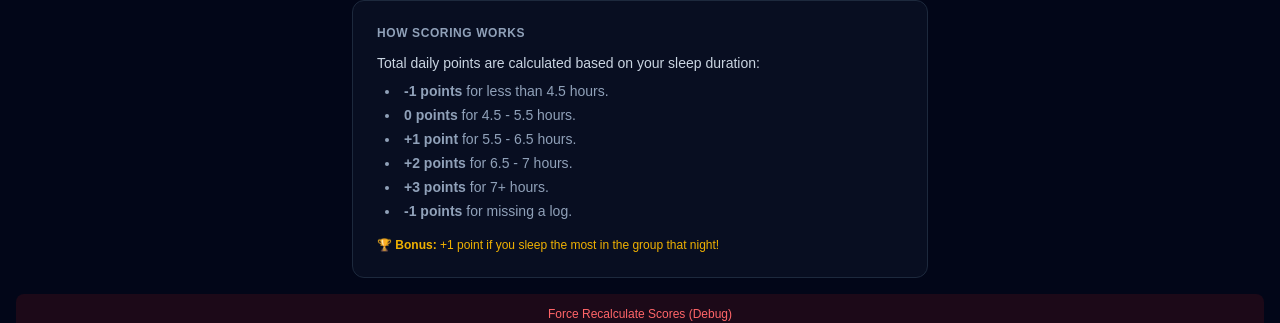
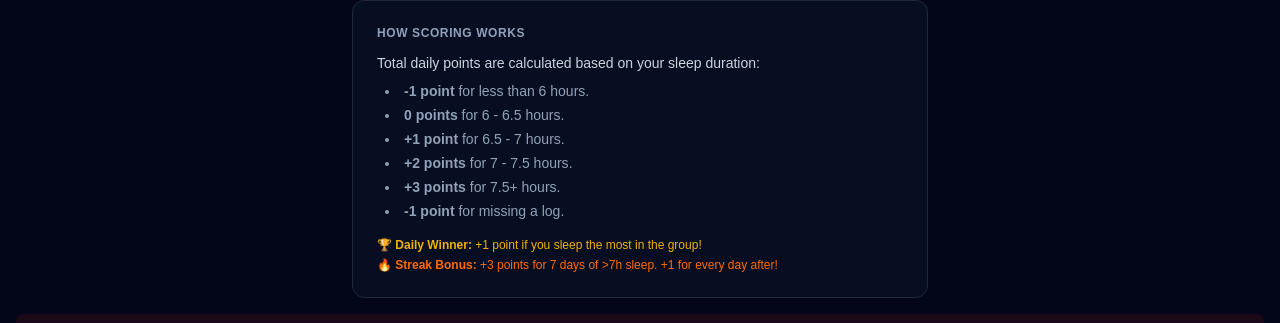
Before and after one commit to simplyjackfoster/Sleep-Trials-Web-App, a Next.js app: page /g/1/leaderboard in a window 1280 px wide. Shown: the part 311-634 px from the top of the page. Built offline with nearby package versions, Linux system fonts and the light colour scheme; no server answers; the database is empty.

Commit message:
Update leaderboard rule display and default rule config

```diff
--- a/src/app/g/[groupId]/leaderboard/page.tsx
+++ b/src/app/g/[groupId]/leaderboard/page.tsx
@@ -33,20 +33,20 @@ export default async function LeaderboardPage({
 
     const stats = await getLeaderboardStats(groupId, fromDate, toDate);
 
-    // HARDCODED RULES
+    // HARDCODED RULES - Updated to match new scoring.ts logic
     // eslint-disable-next-line @typescript-eslint/no-explicit-any
     const configMode: any = "THRESHOLD";
     // eslint-disable-next-line @typescript-eslint/no-explicit-any
     const rules: any = {
         buckets: [
-            { max: 4.5, points: -1 },
-            { min: 4.5, max: 5.5, points: 0 },
-            { min: 5.5, max: 6.5, points: 1 },
-            { min: 6.5, max: 7, points: 2 },
-            { min: 7, points: 3 }
+            { max: 6, points: -1 },
+            { min: 6, max: 6.5, points: 0 },
+            { min: 6.5, max: 7, points: 1 },
+            { min: 7, max: 7.5, points: 2 },
+            { min: 7.5, points: 3 }
         ],
         nonSubmitPoints: -1,
-        thumbsUpBonus: 1
+        dailyWinnerBonus: 1
     };
     // eslint-disable-next-line @typescript-eslint/no-explicit-any
     const buckets: any[] = rules.buckets;
@@ -140,7 +140,7 @@ export default async function LeaderboardPage({
                                 {buckets.map((b: any, i: number) => (
                                     <li key={i}>
                                         {/* Logic to format bucket text safely */}
-                                        <strong>{b.points > 0 ? "+" : ""}{b.points} point{b.points !== 1 ? "s" : ""}</strong>
+                                        <strong>{b.points > 0 ? "+" : ""}{b.points} point{Math.abs(b.points) !== 1 ? "s" : ""}</strong>
                                         {" "}for{" "}
                                         {b.min !== undefined && b.max !== undefined
                                             ? `${b.min} - ${b.max} hours`
@@ -150,11 +150,16 @@ export default async function LeaderboardPage({
                                         }.
                                     </li>
                                 ))}
-                                <li><strong>{rules.nonSubmitPoints > 0 ? "+" : ""}{rules.nonSubmitPoints} point{rules.nonSubmitPoints !== 1 ? "s" : ""}</strong> for missing a log.</li>
+                                <li><strong>{rules.nonSubmitPoints > 0 ? "+" : ""}{rules.nonSubmitPoints} point{Math.abs(rules.nonSubmitPoints) !== 1 ? "s" : ""}</strong> for missing a log.</li>
                             </ul>
-                            <p className="pt-2 text-yellow-500 text-xs">
-                                🏆 <strong>Bonus:</strong> +{rules.thumbsUpBonus} point if you sleep the most in the group that night!
-                            </p>
+                            <div className="pt-2 space-y-1">
+                                <p className="text-yellow-500 text-xs">
+                                    🏆 <strong>Daily Winner:</strong> +{rules.dailyWinnerBonus} point if you sleep the most in the group!
+                                </p>
+                                <p className="text-orange-500 text-xs">
+                                    🔥 <strong>Streak Bonus:</strong> +3 points for 7 days of &gt;7h sleep. +1 for every day after!
+                                </p>
+                            </div>
                         </div>
                     ) : (
                         <div className="text-slate-400 space-y-2">
--- a/src/app/g/[groupId]/rules/page.tsx
+++ b/src/app/g/[groupId]/rules/page.tsx
@@ -18,14 +18,14 @@ export default function RulesPage({
     const [mode, setMode] = useState<"RANK" | "THRESHOLD">("THRESHOLD");
     const [jsonConfig, setJsonConfig] = useState(JSON.stringify({
         buckets: [
-            { max: 4.5, points: -1 },
-            { min: 4.5, max: 5.5, points: 0 },
-            { min: 5.5, max: 6.5, points: 1 },
-            { min: 6.5, max: 7.0, points: 2 },
-            { min: 7.0, points: 3 },
+            { max: 6, points: -1 },
+            { min: 6, max: 6.5, points: 0 },
+            { min: 6.5, max: 7, points: 1 },
+            { min: 7, max: 7.5, points: 2 },
+            { min: 7.5, points: 3 }
         ],
         nonSubmitPoints: -1,
-        thumbsUpBonus: 1
+        dailyWinnerBonus: 1
     }, null, 2));
 
     async function onSubmit() {
```
